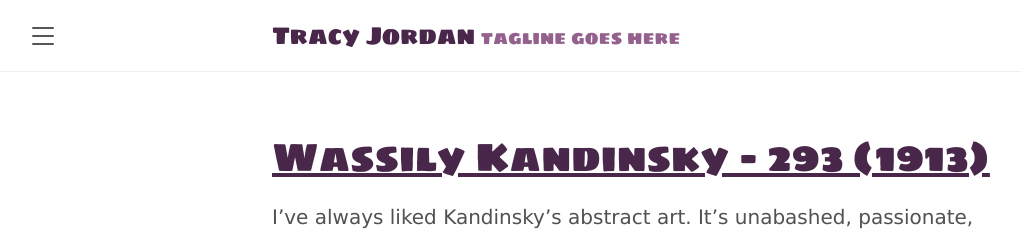
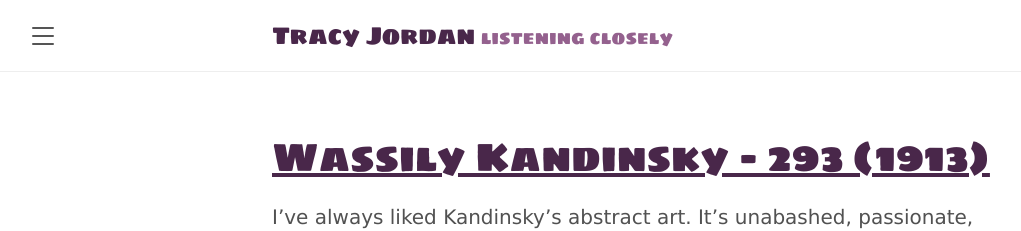
Before and after one commit to tracyjordan/tracyjordan.github.io, a Jekyll site: the page built from index.html, in a window 1280 px wide. Shown: the top 231 px of the page, without its empty margins (8-1029 px from the left). Built offline with Jekyll 4.4.1, drawn with Linux system fonts in a browser that asks for light colours; the list of posts is cut into pages by our own code.

Commit message:
Update _config.yml

```diff
--- a/_config.yml
+++ b/_config.yml
@@ -1,6 +1,6 @@
 # Setup
 title:               Tracy Jordan
-tagline:             'tagline goes here'
+tagline:             'listening closely'
 description:         'Tracy in Aotearoa'
 url:                 https://tracyjordan.nz
 baseurl:             /
@@ -14,7 +14,7 @@ permalink: /:title/
 author:
   name:              Tracy Jordan
   url:               https://twitter.com/geraldleejordan
-  email:             tracyjschmidt@gmail.com
+  email:             tracydeanjordan@gmail.com
 
 # Gems
 plugins:
```
